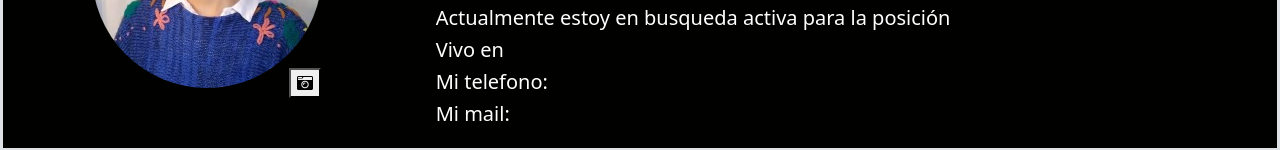
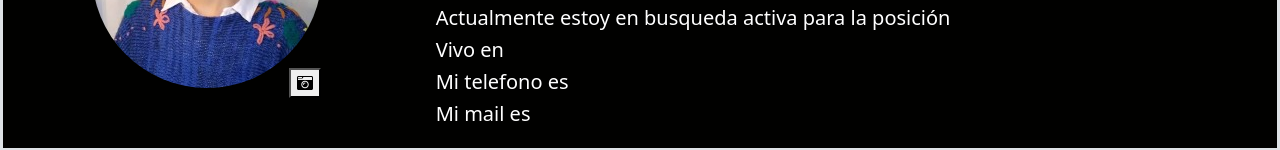
Before and after one commit to florencianionquepan/PortfolioFrontend, an Angular app in the folder AngularPortfolio/: page /portfolio in a window 1280 px wide. Shown: the part 661-811 px from the top of the page. Built offline with nearby package versions, Linux system fonts and the light colour scheme; no server answers.

Commit message:
modifico componente header

```diff
--- a/AngularPortfolio/src/app/components/header/header.component.html
+++ b/AngularPortfolio/src/app/components/header/header.component.html
@@ -33,8 +33,8 @@
         <h2>Hola! Me llamo {{Persona?.nombre}} {{Persona?.apellido}}</h2>
         <h5>Actualmente estoy en busqueda activa para la posición {{Persona?.posicion}}</h5>
         <h5>Vivo en {{Persona?.ubicacion}}</h5>
-        <h5>Mi telefono: {{Persona?.telefono}}</h5>
-        <h5>Mi mail: {{Persona?.mail}}</h5>
+        <h5>Mi telefono es {{Persona?.telefono}}</h5>
+        <h5>Mi mail es {{Persona?.mail}}</h5>
       </div>
       <div class="col-1">
         <button type='button' class="d-none d-md-block"><fa-icon [icon]="faUserEdit"></fa-icon></button>
--- a/AngularPortfolio/src/app/components/header/header.component.ts
+++ b/AngularPortfolio/src/app/components/header/header.component.ts
@@ -4,7 +4,6 @@ import { faCameraRetro } from '@fortawesome/free-solid-svg-icons';
 import { faUserEdit }from '@fortawesome/free-solid-svg-icons';
 import { Persona } from 'src/app/models/persona';
 import { HeaderService } from 'src/app/services/header.service';
-import { PortfolioService } from 'src/app/services/portfolio.service';
 
 @Component({
   selector: 'app-header',
@@ -40,7 +39,7 @@ export class HeaderComponent implements OnInit {
         console.log(this.Persona);
       },
       error:(error:HttpErrorResponse)=>{
-        alert(error.message);
+        console.log(error.message);
       }
     })
   }
```
